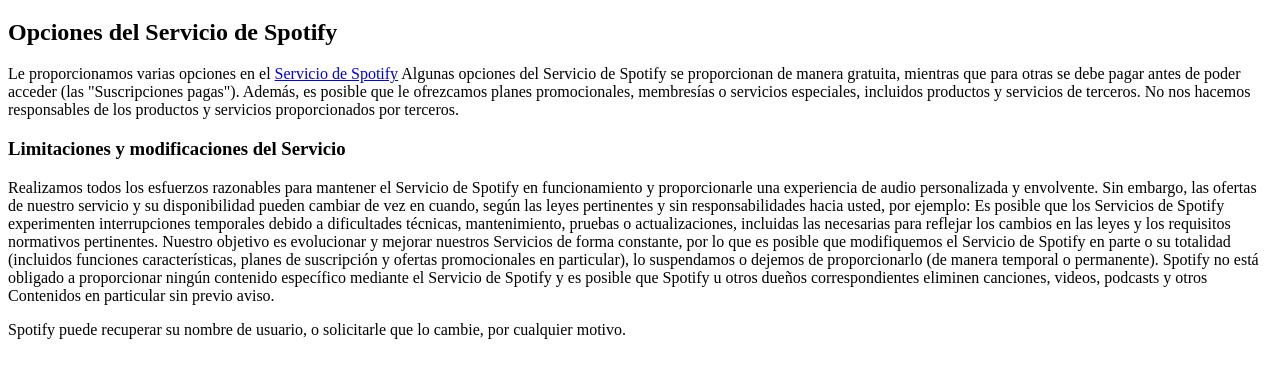
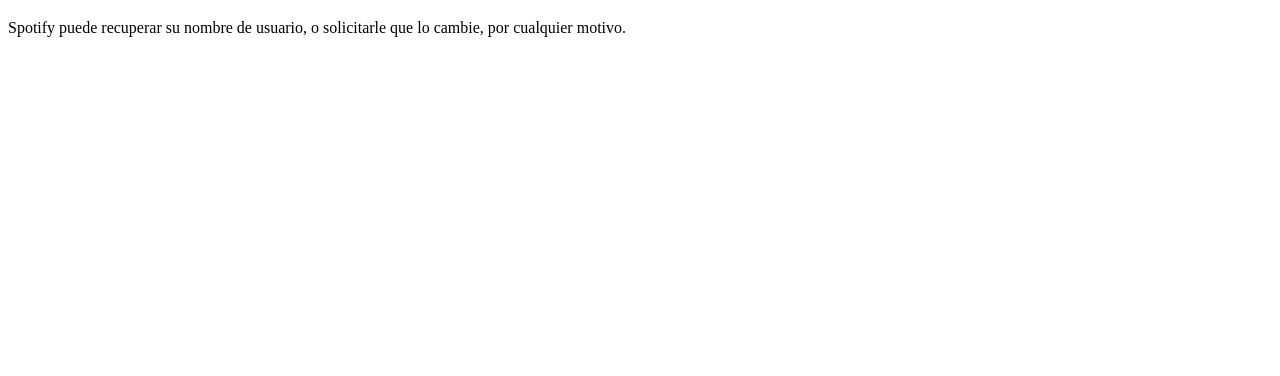
Before and after one commit to yairg109/Maquetado-29s, a plain HTML site: page Clase2/index.html in a window 1280 px wide. Shown: the part 424-800 px from the top of the page. Drawn offline with Linux system fonts and the light colour scheme.

Commit message:
Eliminando formato

```diff
--- a/Clase2/index.html
+++ b/Clase2/index.html
@@ -57,39 +57,6 @@
     </article>
     <h1>2. El Servicio de Spotify que proporcionamos</h1>
 
-    <h2>Opciones del Servicio de Spotify</h2>
-    <p>
-      Le proporcionamos varias opciones en el
-      <a href="https://www.spotify.com/mx/legal/premium-promotional-offer-terms"
-        >Servicio de Spotify</a
-      >
-      Algunas opciones del Servicio de Spotify se proporcionan de manera
-      gratuita, mientras que para otras se debe pagar antes de poder acceder
-      (las "Suscripciones pagas"). Además, es posible que le ofrezcamos planes
-      promocionales, membresías o servicios especiales, incluidos productos y
-      servicios de terceros. No nos hacemos responsables de los productos y
-      servicios proporcionados por terceros.
-    </p>
-    <h3>Limitaciones y modificaciones del Servicio</h3>
-    <p>
-      Realizamos todos los esfuerzos razonables para mantener el Servicio de
-      Spotify en funcionamiento y proporcionarle una experiencia de audio
-      personalizada y envolvente. Sin embargo, las ofertas de nuestro servicio y
-      su disponibilidad pueden cambiar de vez en cuando, según las leyes
-      pertinentes y sin responsabilidades hacia usted, por ejemplo: Es posible
-      que los Servicios de Spotify experimenten interrupciones temporales debido
-      a dificultades técnicas, mantenimiento, pruebas o actualizaciones,
-      incluidas las necesarias para reflejar los cambios en las leyes y los
-      requisitos normativos pertinentes. Nuestro objetivo es evolucionar y
-      mejorar nuestros Servicios de forma constante, por lo que es posible que
-      modifiquemos el Servicio de Spotify en parte o su totalidad (incluidos
-      funciones características, planes de suscripción y ofertas promocionales
-      en particular), lo suspendamos o dejemos de proporcionarlo (de manera
-      temporal o permanente). Spotify no está obligado a proporcionar ningún
-      contenido específico mediante el Servicio de Spotify y es posible que
-      Spotify u otros dueños correspondientes eliminen canciones, videos,
-      podcasts y otros Contenidos en particular sin previo aviso.
-    </p>
     <footer>
       Spotify puede recuperar su nombre de usuario, o solicitarle que lo cambie,
       por cualquier motivo.
```
